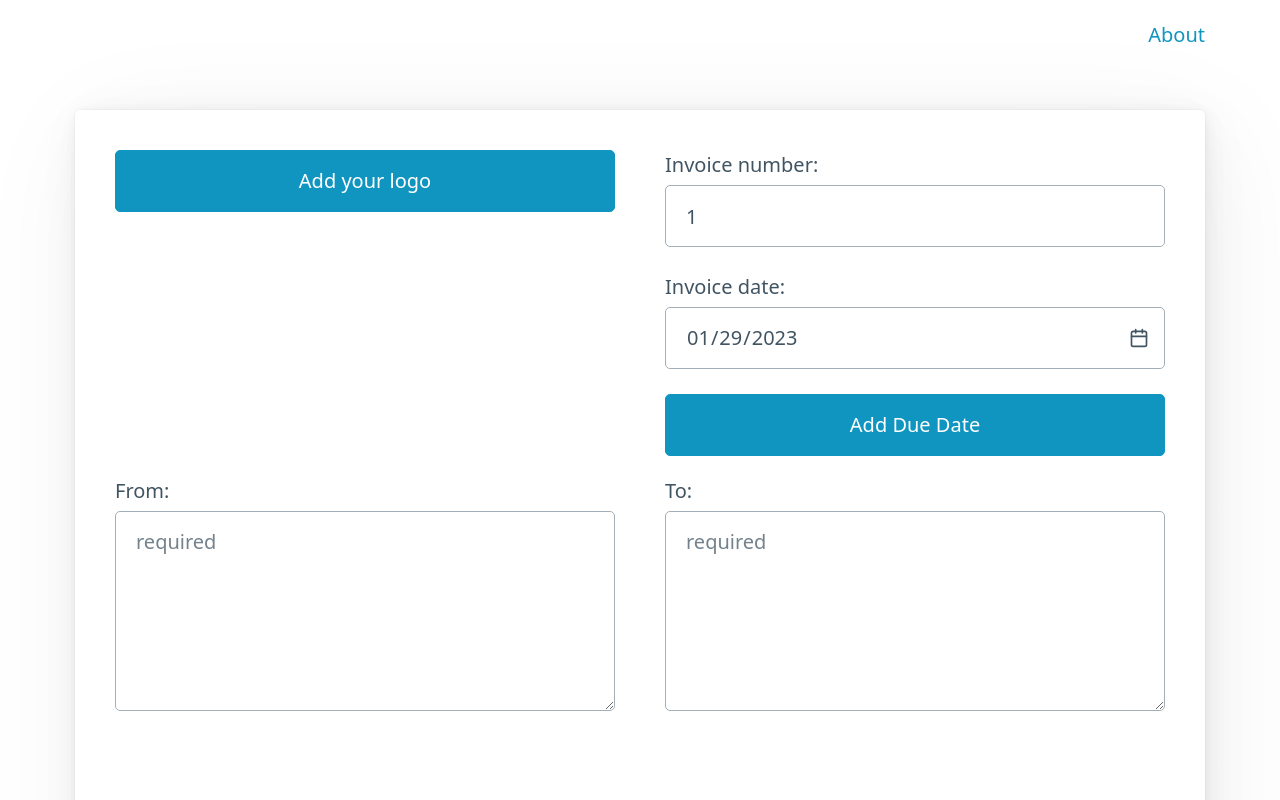
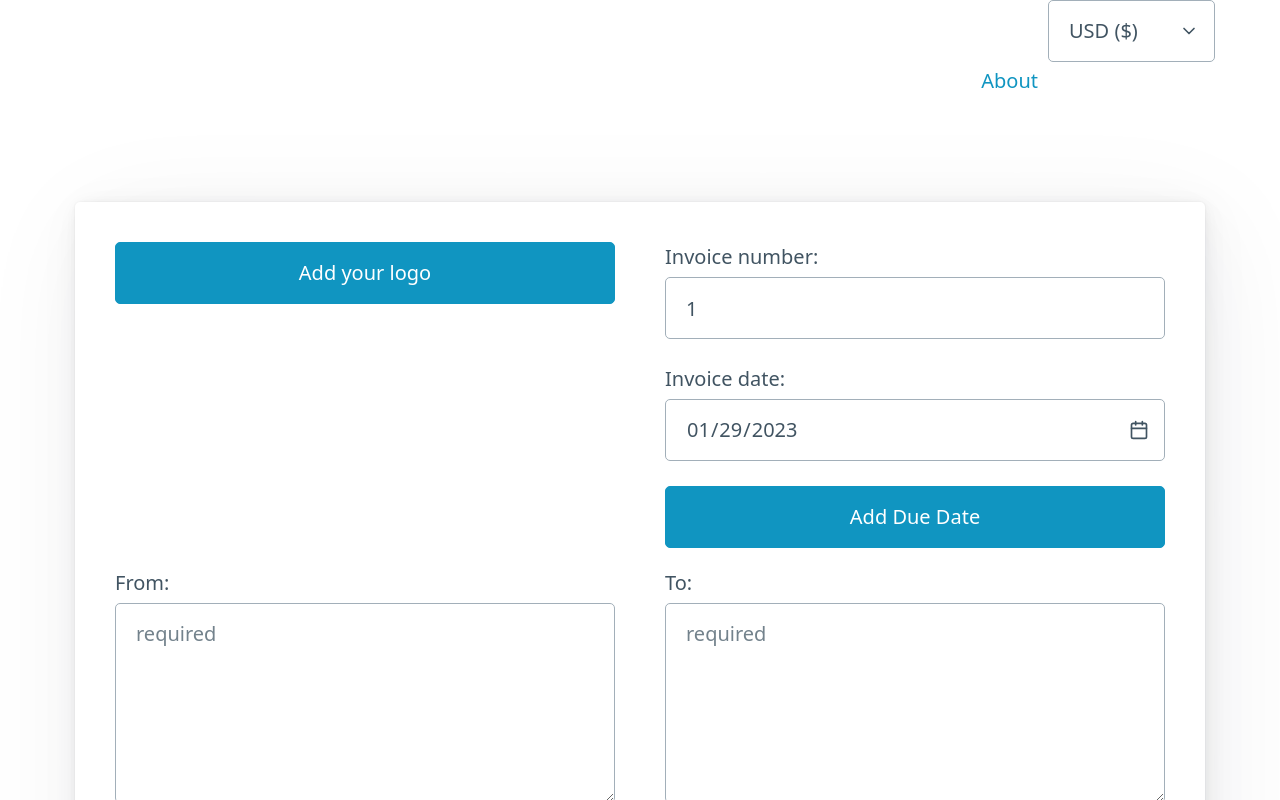
Before and after one commit to vshulya/invoice_app, a React (Create React App) app: page / in a window 1280 px wide. Shown: the top 800 px of the page. Built offline with nearby package versions, Linux system fonts and the light colour scheme; what @react-pdf/renderer would draw is missing.

Commit message:
feat: different currencies

```diff
--- a/src/components/App/App.tsx
+++ b/src/components/App/App.tsx
@@ -1,23 +1,45 @@
 import React from 'react';
+import { useState } from 'react';
 import { BrowserRouter as Router, Routes, Route } from "react-router-dom";
 import Header from '../Header/Header';
 import Main from "../Main/Main";
 import About from "../About/About";
 
 function App() {
+
+  const options = [
+    { value: 'USD', label: 'USD ($)', shortLabel: '$' },
+    { value: 'EUR', label: 'EUR (€)', shortLabel: '€' },
+    { value: 'JPY', label: 'JPY (¥)',  shortLabel: '¥' },
+    { value: 'GBP', label: 'GBP (£)', shortLabel: '£' },
+    { value: 'AUD', label: 'AUD (A$)', shortLabel: 'A$' },
+    { value: 'CAD', label: 'CAD (CA$)', shortLabel: 'CA$' },
+  ];
+
+  const [selectedValue, setSelectedValue] = useState(options[0].value);
+  const [selectedLabel, setSelectedLabel] = useState(options[0].shortLabel);
+
   return (
     <Router>
       <Routes>
         <Route path="/"
           element={
             <>
-              <Header />
-              <Main />
+              <Header
+                options={options}
+                setSelectedValue={setSelectedValue}
+                setSelectedLabel={setSelectedLabel} />
+              <Main
+                selectedValue={selectedValue}
+                selectedLabel={selectedLabel} />
             </>} />
         <Route path="/about"
           element={
             <>
-              <Header />
+              <Header
+                options={options}
+                setSelectedValue={setSelectedValue}
+                setSelectedLabel={setSelectedLabel}  />
               <About />
             </>} />
       </Routes>
--- /dev/null
+++ b/src/components/CurrencyDropdown/CurrencyDropdown.tsx
@@ -0,0 +1,32 @@
+import { type } from "os";
+import React from "react";
+
+type CurrencyDropdownProps = {
+	options: { value: string, label: string, shortLabel: string }[],
+	setSelectedValue: (value: string) => void,
+	setSelectedLabel: (label: string) => void
+};
+
+function CurrencyDropdown({ options, setSelectedValue, setSelectedLabel }: CurrencyDropdownProps) {
+
+	const handleChange = (event: React.ChangeEvent<HTMLSelectElement>) => {
+		setSelectedLabel(event.target.value);
+	};
+
+	return (
+		<main className='container'>
+			<section className="currency__section">
+				<select onChange={handleChange}>
+					{options.map((option) => (
+						<option
+							key={option.value}
+							value={option.shortLabel}>
+							{option.label}
+						</option>))}
+				</select>
+			</section>
+		</main>
+	)
+}
+
+export default CurrencyDropdown;
--- a/src/components/Header/Header.tsx
+++ b/src/components/Header/Header.tsx
@@ -1,7 +1,14 @@
 import React from "react";
 import { Link } from "react-router-dom";
+import CurrencyDropdown from "../CurrencyDropdown/CurrencyDropdown";
 
-function Header() {
+type CurrencyDropdownProps = {
+	options: { value: string, label: string,  shortLabel: string}[],
+	setSelectedValue: (value: string) => void,
+	setSelectedLabel: (shortLabel: string) => void
+};
+
+function Header({ options, setSelectedValue, setSelectedLabel }: CurrencyDropdownProps) {
 
 	return (
 		<header className="container">
@@ -13,6 +20,10 @@ function Header() {
 					<li><Link to="/about" className="link">
 						About
 					</Link></li>
+					<CurrencyDropdown
+					options={options}
+					setSelectedValue={setSelectedValue}
+					setSelectedLabel={setSelectedLabel} />
 				</ul>
 			</nav>
 		</header>
--- a/src/components/InvoiceForm/InvoiceForm.tsx
+++ b/src/components/InvoiceForm/InvoiceForm.tsx
@@ -2,14 +2,14 @@ import React, { useState, useEffect } from 'react';
 import PDFFile from '../PDFFile/PDFFile';
 import { PDFDownloadLink } from "@react-pdf/renderer";
 import { ChangeEvent } from 'react';
+import { type } from 'os';
 
 
-interface Props {
+type Props = {
+	currency: string
+};
 
-}
-
-
-const InvoiceApp: React.FC<Props> = (_props) => {
+function InvoiceForm({ currency }: Props) {
 	const [invoiceLogoPreview, setInvoiceLogoPreview] = useState('');
 	const [invoiceNumber, setInvoiceNumber] = useState<string>('1');
 	const [invoiceDate, setInvoiceDate] = useState(new Date());
@@ -26,8 +26,6 @@ const InvoiceApp: React.FC<Props> = (_props) => {
 	const [shipping, setShipping] = useState<string>("0");
 	const [discountType, setDiscountType] = useState<string>("percentage");
 	const [total, setTotal] = useState(0);
-
-	const [currency, setCurrency] = useState('$');
 
 	const [showDueDate, setShowDueDate] = useState(false);
 	const [showDiscount, setShowDiscount] = useState(false);
@@ -69,7 +67,7 @@ const InvoiceApp: React.FC<Props> = (_props) => {
 			localStorage.setItem('invoiceItems', JSON.stringify(invoiceItems));
 			localStorage.setItem('invoiceNote', JSON.stringify(invoiceNote));
 			localStorage.setItem('invoiceNumber', JSON.stringify(invoiceNumber));
-			localStorage.setItem('currency', JSON.stringify(currency));
+			localStorage.setItem('currency', JSON.stringify({currency}));
 			localStorage.setItem('invoiceLogoPreview', JSON.stringify(invoiceLogoPreview));
 
 			if (showDiscount) {
@@ -558,12 +556,12 @@ const InvoiceApp: React.FC<Props> = (_props) => {
 								</label>
 							</div>
 							<div>
-								<h4>Subtotal: ${(subtotal).toLocaleString()}</h4>
+								<h4>Subtotal: {currency}{(subtotal).toLocaleString()}</h4>
 								{showDiscount ? discountLabel : showDiscountButton}
 								{showTax ? taxLabel : showTaxButton}
 								{showShipping ? shippingLabel : showShippingButton}
 
-								<h3>Total: ${(total).toLocaleString()}</h3>
+								<h3>Total: {currency}{(total).toLocaleString()}</h3>
 							</div>
 						</section>
 					</article>
@@ -602,4 +600,4 @@ const InvoiceApp: React.FC<Props> = (_props) => {
 	);
 };
 
-export default InvoiceApp;
+export default InvoiceForm;
--- a/src/components/Main/Main.tsx
+++ b/src/components/Main/Main.tsx
@@ -1,11 +1,17 @@
 import React from "react";
 import InvoiceForm from '../InvoiceForm/InvoiceForm';
 
-function Main() {
+type MainProps = {
+	selectedValue: string,
+	selectedLabel: string
+};
+
+function Main({ selectedValue, selectedLabel }: MainProps) {
 
 	return (
 		<main className="container">
-            <InvoiceForm/>
+			<InvoiceForm
+				currency={selectedLabel} />
 		</main>
 	)
 }
```
